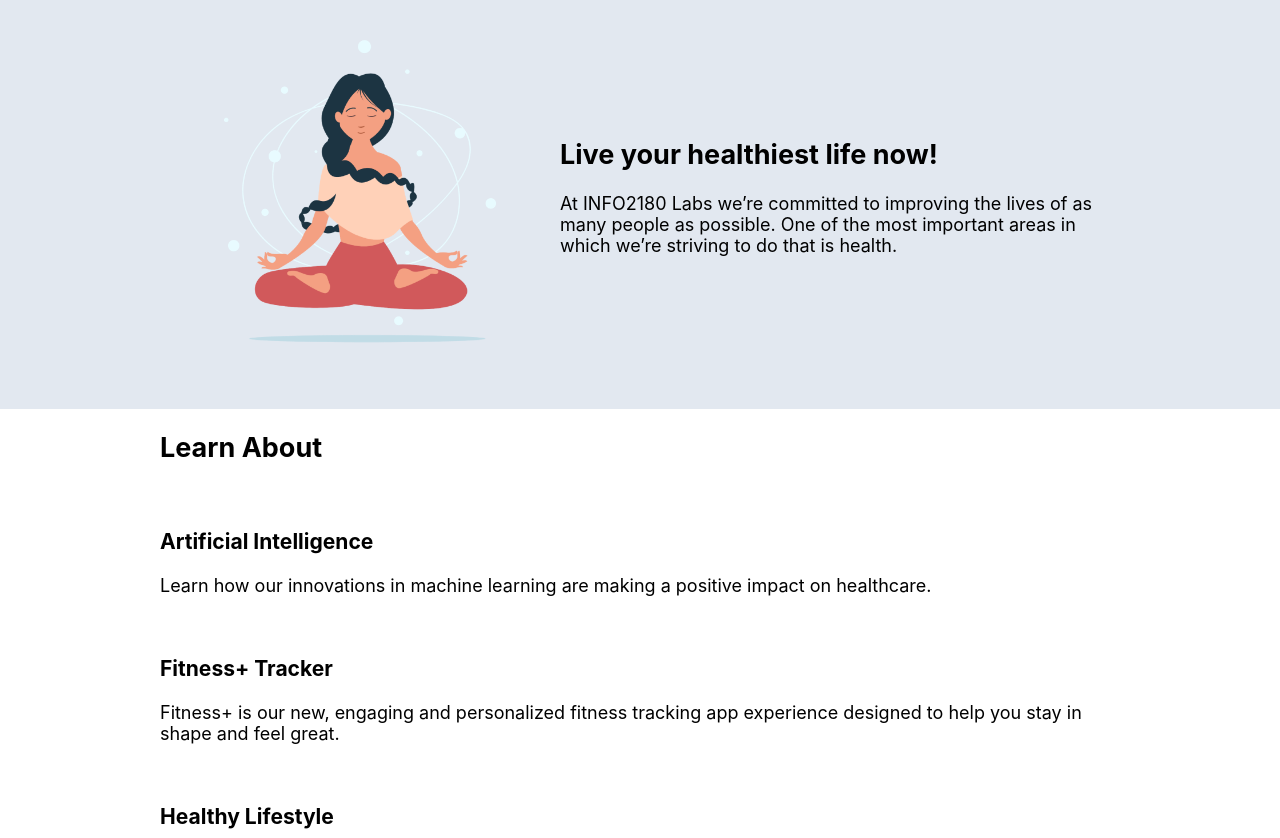
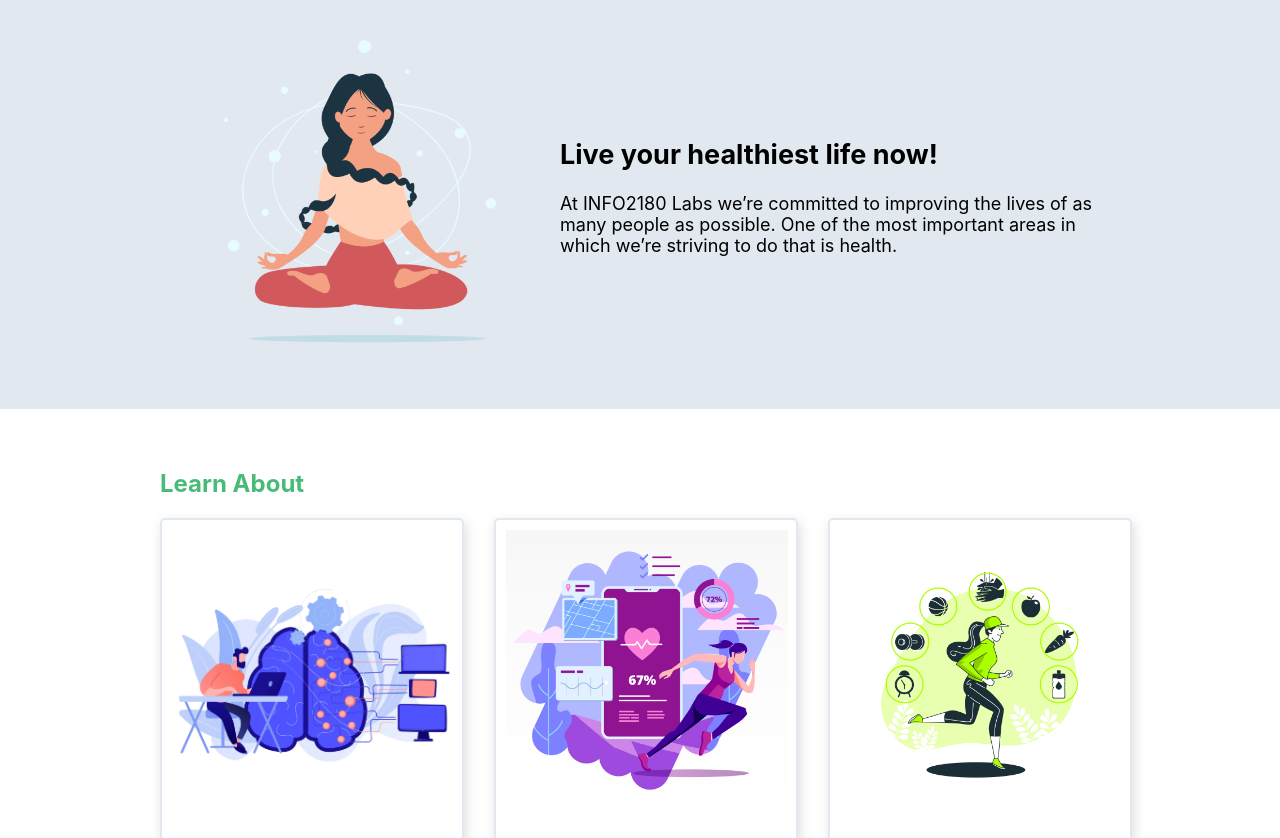
Before and after one commit to michii117/info2180-project1, a plain HTML site: page index.html in a window 1280 px wide. Shown: the part 99-937 px from the top of the page. Drawn offline with Linux system fonts and the light colour scheme.

Commit message:
Edited index and style sheet for learn about section

```diff
--- a/index.html
+++ b/index.html
@@ -39,21 +39,21 @@
                 <h2>Learn About</h2>
                 <div class="cards">
                     <div class="card">
-                        <img src="#" alt="">
+                        <img src="artificial.jpg" alt="">
                         <div class="card-body">
                             <h3>Artificial Intelligence</h3>
                             <p>Learn how our innovations in machine learning are making a positive impact on healthcare.</p>
                         </div>
                     </div>
                     <div class="card">
-                        <img src="#" alt="">
+                        <img src="fitness.jpg" alt="">
                         <div class="card-body">
                             <h3>Fitness+ Tracker</h3>
                             <p>Fitness+ is our new, engaging and personalized fitness tracking app experience designed to help you stay in shape and feel great.</p>
                         </div>
                     </div>
                     <div class="card">
-                        <img src="#" alt="">
+                        <img src="healthy.jpg" alt="">
                         <div class="card-body">
                             <h3>Healthy Lifestyle</h3>
                             <p>Being healthy should be part of your overall lifestyle. Living a healthy lifestyle can help prevent chronic diseases and long-term illnesses.Take control of your life with these 5 simple steps.</p>
--- a/styles.css
+++ b/styles.css
@@ -79,3 +79,60 @@
     padding: 5%;
     height: 300px;
 }
+
+
+
+
+
+
+
+
+section.learn-about {
+    margin-bottom: 50px;
+}
+
+.testing-desciption {
+    width: 85%;
+}
+
+section.learn-about h2, h3 {
+    color: #48BB78;
+}
+
+section.learn-about h2 {
+    font-size: 24px;
+    margin-top: 60px;
+}
+
+section.learn-about h3 {
+    font-size: 21px;
+    margin-top: 0px;
+}
+
+.card> img {
+    width: 282px;
+    padding: 10px
+}
+
+
+.cards {
+    display: grid;
+    grid-template-columns: repeat(3 , 1fr);
+    grid-gap: 30px;
+}
+
+.card {
+    width: 300px;
+    height: 535px;
+    border: 10px;
+    background-color: #ffffff;
+    filter: drop-shadow(2px 4px 6px #00000022);
+    border: 2px;
+    border-style: solid;
+    border-color: #E2E8F0;
+    border-radius: 5px;
+}
+
+.card-body {
+    padding: 15px;
+}
```
Also changed, not shown: artificial.jpg (added), fitness.jpg (added), healthy.jpg (added).
